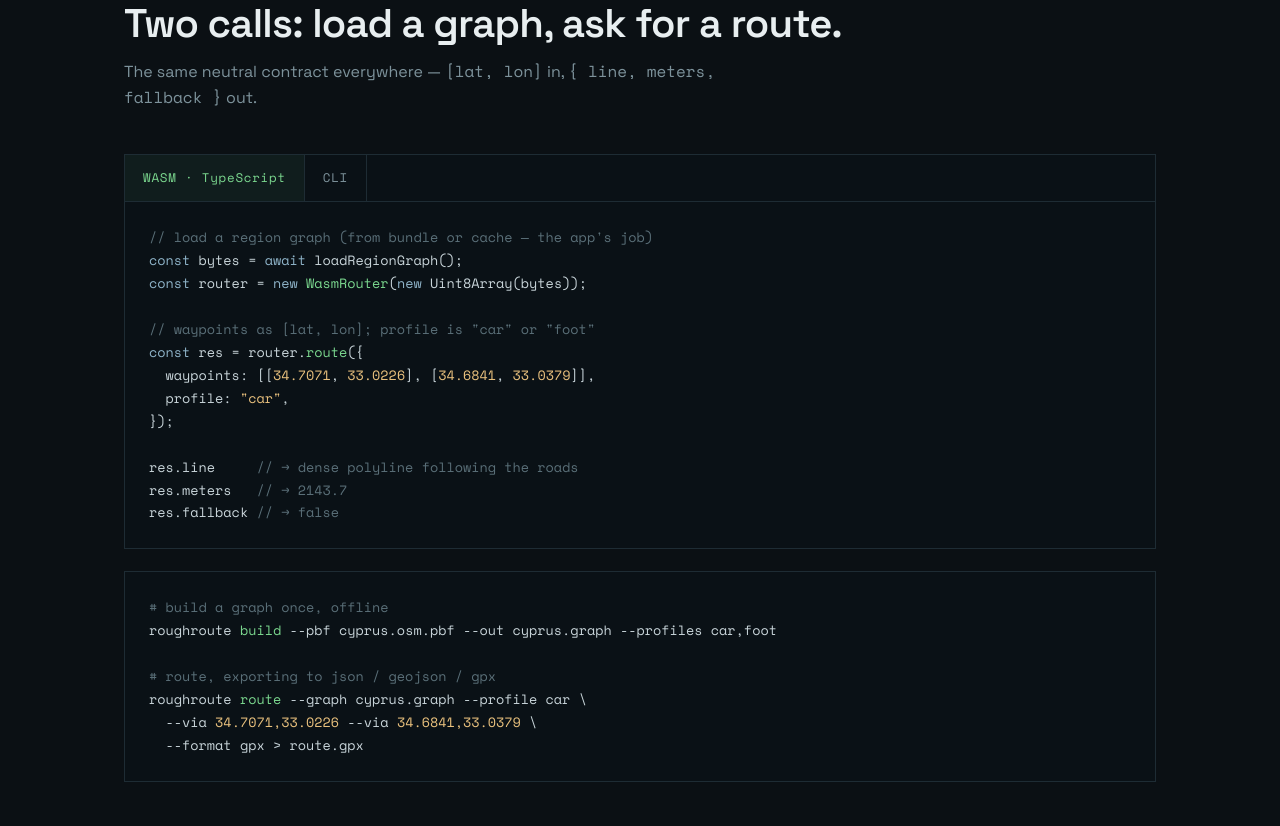
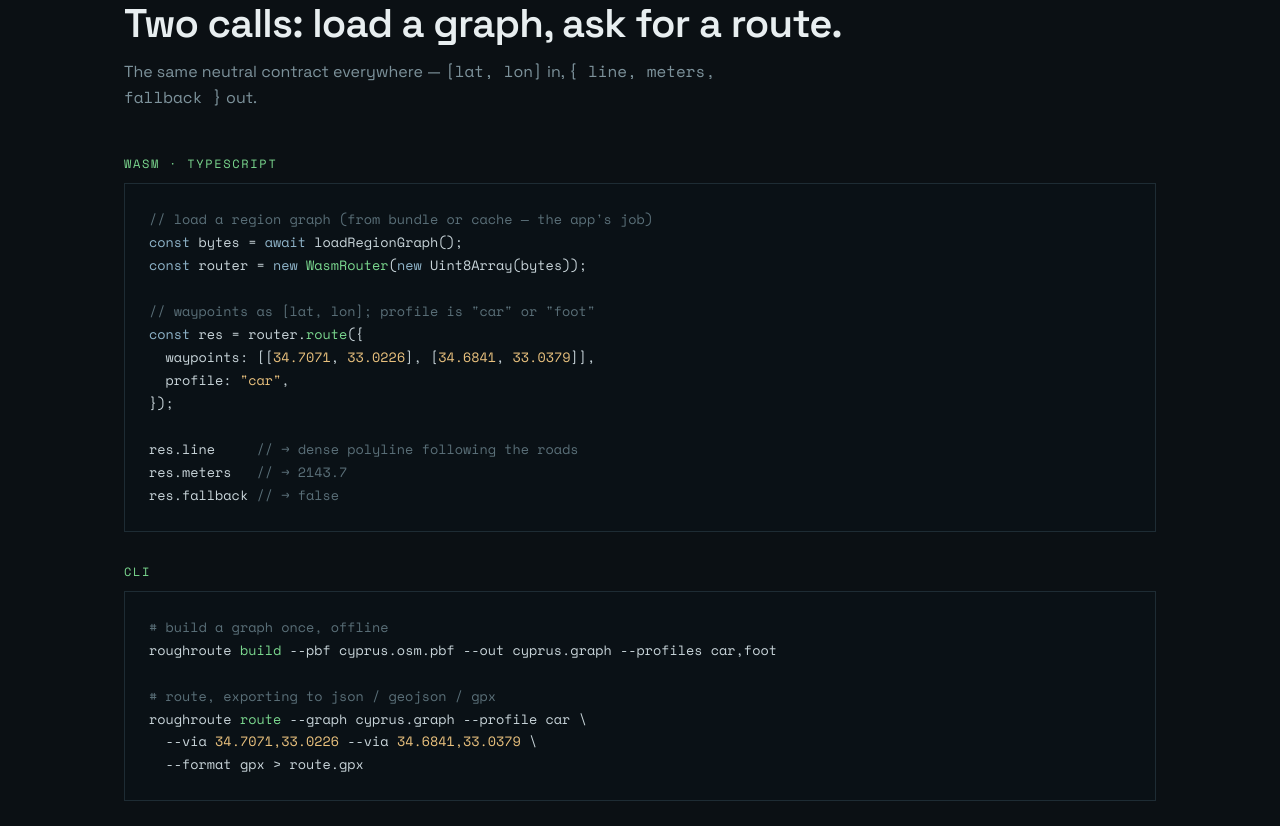
Before and after one commit to Gegirhasut/roughroute, a plain HTML site: page design-gh-page/index.html in a window 1280 px wide. Shown: the part 3114-3940 px from the top of the page. Drawn offline with nearby package versions, Linux system fonts and the light colour scheme.

Commit message:
Landing page: drop the fake code tabs for plain captions
The 'Using it' code block had tab-styled headers (WASM · TypeScript / CLI)
where the WASM one looked like an active tab, but clicking did nothing — both
examples were always just stacked. The tab look was misleading: it read as
interactive when it wasn't.

Both examples are genuinely useful and already shown together, so remove the
tab illusion (Option B) rather than wire up real tabs: give each block a
plain monospace caption above it, styled like the existing .cell/.step
heading labels (green mono, uppercase, letter-spaced) — no border box, no
active state, nothing to click. Both stay visible at once, no interaction
needed. WASM/TypeScript/CLI are kept as language-neutral technical labels
(no data-* attrs), consistent with how they were already treated and with
the code blocks themselves. Syntax-highlight colors, mono type, and the
section content/translations are unchanged.

```diff
--- a/design-gh-page/index.html
+++ b/design-gh-page/index.html
@@ -164,10 +164,16 @@
   .step .env{margin-top:14px;font-family:'Space Mono',monospace;font-size:11px;color:var(--line-2);text-transform:uppercase;letter-spacing:0.1em;color:#5a6f78}
 
   /* ---------- code example ---------- */
+  /* Each example is a labelled block, both shown at once. The label is a
+     plain caption (like the .cell .k / .step .n headings), NOT a clickable
+     tab — no border box, no active state, nothing to click. */
+  .code-block + .code-block{margin-top:30px}
+  .code-label{
+    display:block;font-family:'Space Mono',monospace;
+    font-size:12px;letter-spacing:0.14em;text-transform:uppercase;
+    color:var(--route);margin:0 0 10px;
+  }
   .code-wrap{border:1px solid var(--line);background:#0a1116}
-  .code-tabs{display:flex;border-bottom:1px solid var(--line);font-family:'Space Mono',monospace;font-size:12.5px}
-  .code-tabs span{padding:13px 18px;color:var(--muted);letter-spacing:0.06em;border-right:1px solid var(--line)}
-  .code-tabs span.on{color:var(--route);background:rgba(123,216,143,0.06)}
   pre{padding:24px;overflow-x:auto;font-family:'Space Mono',monospace;font-size:13.5px;line-height:1.7;color:#c8d4d9}
   pre .c{color:#5a6f78}       /* comment */
   pre .g{color:var(--route)}  /* accent token */
@@ -365,11 +371,9 @@
       <h2 data-en="Two calls: load a graph, ask for a route." data-ru="Два вызова: загрузить граф, запросить маршрут." data-zh="两次调用：加载图，请求路线。" data-es="Dos llamadas: cargar un grafo, pedir una ruta." data-de="Zwei Aufrufe: einen Graphen laden, eine Route anfragen." data-fr="Deux appels : charger un graphe, demander un itinéraire." data-pt="Duas chamadas: carregar um grafo, pedir uma rota." data-ja="呼び出しは二回：グラフを読み込み、ルートを求める。" data-ar="استدعاءان اثنان: تحميل رسم بياني، وطلب مسار.">Two calls: load a graph, ask for a route.</h2>
       <p data-en="The same neutral contract everywhere — &lt;code&gt;[lat, lon]&lt;/code&gt; in, &lt;code&gt;{ line, meters, fallback }&lt;/code&gt; out." data-ru="Единый нейтральный контракт везде — &lt;code&gt;[lat, lon]&lt;/code&gt; на входе, &lt;code&gt;{ line, meters, fallback }&lt;/code&gt; на выходе." data-zh="处处统一的中立契约——输入 &lt;code&gt;[lat, lon]&lt;/code&gt;，输出 &lt;code&gt;{ line, meters, fallback }&lt;/code&gt;。" data-es="El mismo contrato neutral en todas partes — &lt;code&gt;[lat, lon]&lt;/code&gt; de entrada, &lt;code&gt;{ line, meters, fallback }&lt;/code&gt; de salida." data-de="Überall derselbe neutrale Vertrag — &lt;code&gt;[lat, lon]&lt;/code&gt; rein, &lt;code&gt;{ line, meters, fallback }&lt;/code&gt; raus." data-fr="Le même contrat neutre partout — &lt;code&gt;[lat, lon]&lt;/code&gt; en entrée, &lt;code&gt;{ line, meters, fallback }&lt;/code&gt; en sortie." data-pt="O mesmo contrato neutro em todo lugar — &lt;code&gt;[lat, lon]&lt;/code&gt; na entrada, &lt;code&gt;{ line, meters, fallback }&lt;/code&gt; na saída." data-ja="どこでも同じ中立な契約 — 入力は &lt;code&gt;[lat, lon]&lt;/code&gt;、出力は &lt;code&gt;{ line, meters, fallback }&lt;/code&gt;。" data-ar="العقد المحايد نفسه في كل مكان — إدخال &lt;code&gt;[lat, lon]&lt;/code&gt;، وإخراج &lt;code&gt;{ line, meters, fallback }&lt;/code&gt;.">The same neutral contract everywhere — <code>[lat, lon]</code> in, <code>{ line, meters, fallback }</code> out.</p>
     </div>
-    <div class="code-wrap" dir="ltr">
-      <div class="code-tabs">
-        <span class="on">WASM · TypeScript</span>
-        <span>CLI</span>
-      </div>
+    <div class="code-block" dir="ltr">
+      <span class="code-label">WASM · TypeScript</span>
+      <div class="code-wrap">
 <pre><span class="c">// load a region graph (from bundle or cache — the app's job)</span>
 <span class="k">const</span> bytes = <span class="k">await</span> loadRegionGraph();
 <span class="k">const</span> router = <span class="k">new</span> <span class="g">WasmRouter</span>(<span class="k">new</span> Uint8Array(bytes));
@@ -384,8 +388,11 @@ res.line     <span class="c">// → dense polyline following the roads</span>
 res.meters   <span class="c">// → 2143.7</span>
 res.fallback <span class="c">// → false</span>
 </pre>
+      </div>
     </div>
-    <div class="code-wrap" dir="ltr" style="margin-top:22px">
+    <div class="code-block" dir="ltr">
+      <span class="code-label">CLI</span>
+      <div class="code-wrap">
 <pre><span class="c"># build a graph once, offline</span>
 roughroute <span class="g">build</span> --pbf cyprus.osm.pbf --out cyprus.graph --profiles car,foot
 
@@ -394,6 +401,7 @@ roughroute <span class="g">route</span> --graph cyprus.graph --profile car \
   --via <span class="a">34.7071,33.0226</span> --via <span class="a">34.6841,33.0379</span> \
   --format gpx &gt; route.gpx
 </pre>
+      </div>
     </div>
   </div>
 </section>
```
